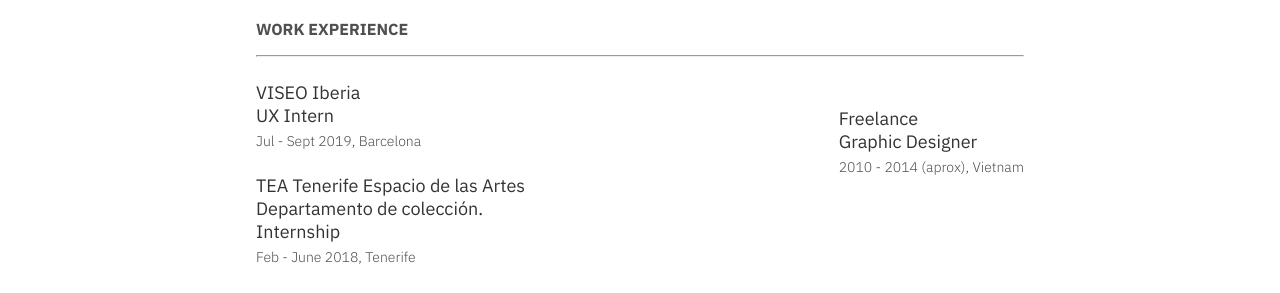
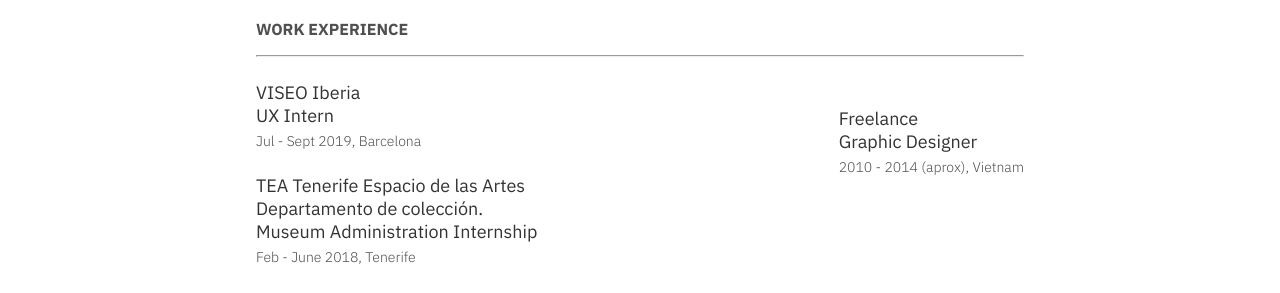
Before and after one commit to klevu11/klevux.github.io, a plain HTML site: page index.html in a window 1280 px wide. Shown: the part 1802-2095 px from the top of the page. Drawn offline with nearby package versions, Linux system fonts and the light colour scheme.

Commit message:
TEA internship description changed

```diff
--- a/index.html
+++ b/index.html
@@ -97,7 +97,7 @@
               <h5>Jul - Sept 2019, Barcelona</h5>
 
               <h4>TEA Tenerife Espacio de las Artes <br/> Departamento de colección. <br/>
-                Internship </h4>
+                Museum Administration Internship </h4>
               <h5>Feb - June 2018, Tenerife</h5>
              </div>
              <div class="col2">
```
